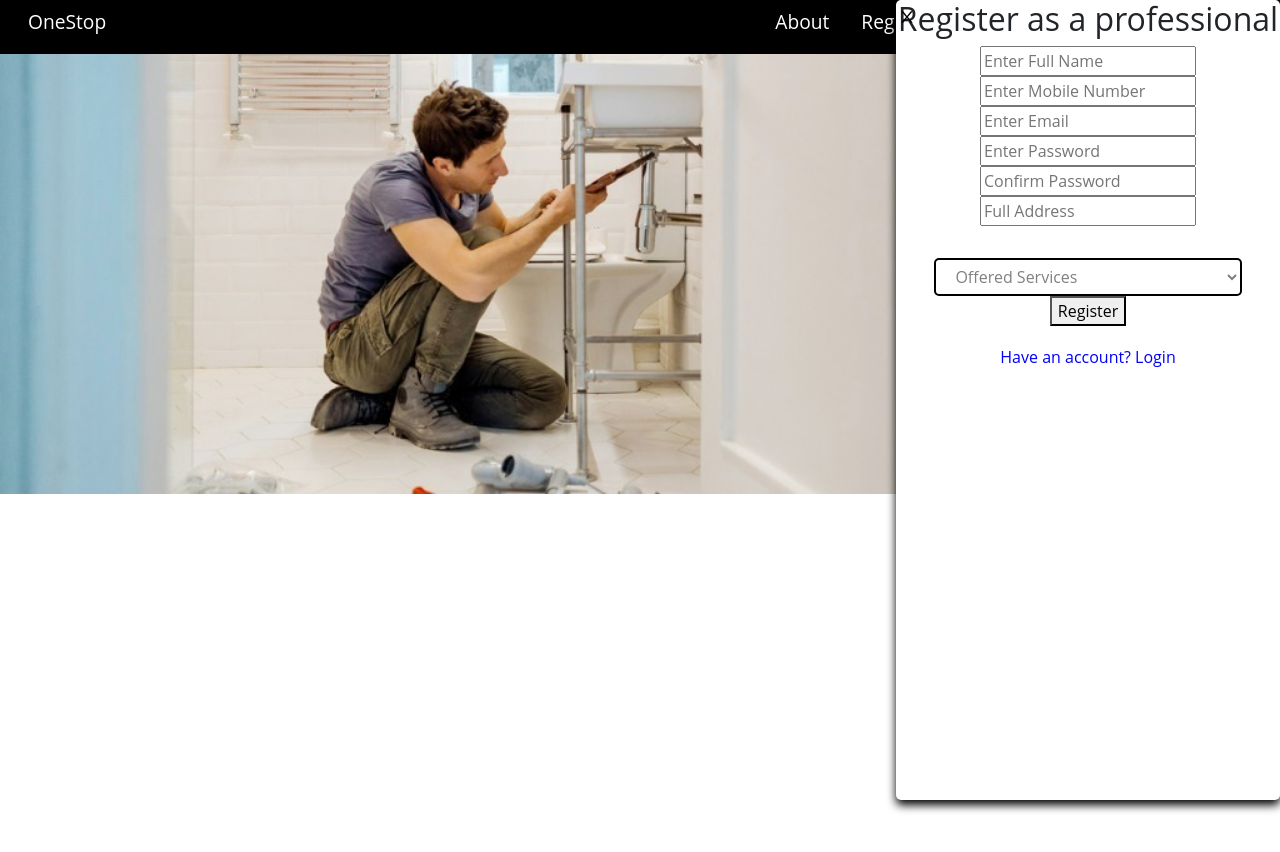
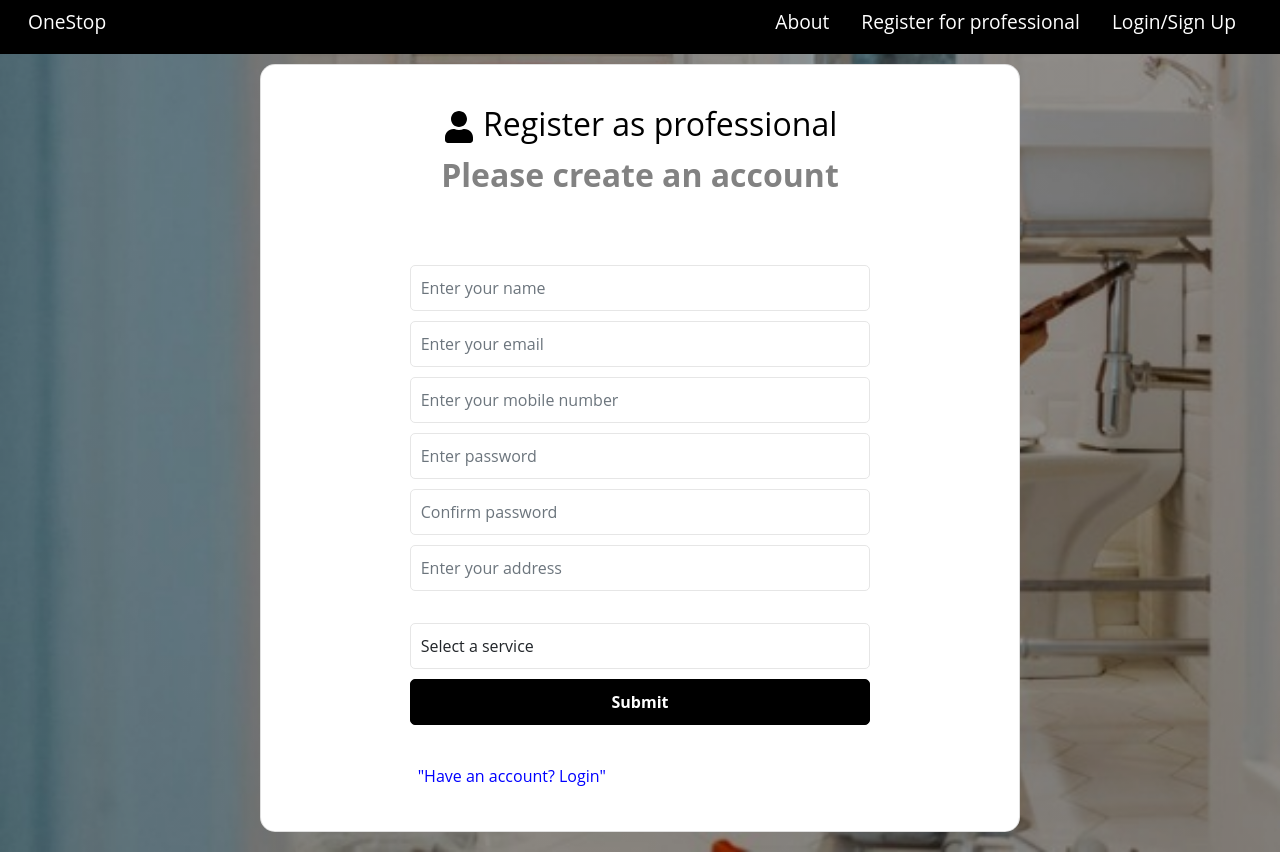
Before and after one commit to vijay10pk/onestop-web-app, a React (Create React App) app in the folder onestop-client/onestop-web-app/: page /register in a window 1280 px wide. Before the commit the page ends 800 px from the top, so only its background shows below. Built offline with nearby package versions, Linux system fonts and the light colour scheme.

Commit message:
service list clickable changes

```diff
--- a/onestop-client/onestop-web-app/src/Components/ServiceList.jsx
+++ b/onestop-client/onestop-web-app/src/Components/ServiceList.jsx
@@ -1,15 +1,15 @@
 import React from "react";
-import ac from '../images/ac.png'
-import carpenter from "../images/carpenter.png"
-import cleaning from '../images/cleaning.png'
-import plumbing from '../images/plumbing.png'
-import salon from '../images/salon.png'
-import applianceRepair from '../images/appliance-repair.png'
-import electrical from '../images/electrical.png'
-import pest from '../images/pest.png'
-import spa from '../images/spa.png'
-import paint from '../images/paint.png'
-import { AiOutlineSearch } from 'react-icons/ai'
+import ac from "../images/ac.png";
+import carpenter from "../images/carpenter.png";
+import cleaning from "../images/cleaning.png";
+import plumbing from "../images/plumbing.png";
+import salon from "../images/salon.png";
+import applianceRepair from "../images/appliance-repair.png";
+import electrical from "../images/electrical.png";
+import pest from "../images/pest.png";
+import spa from "../images/spa.png";
+import paint from "../images/paint.png";
+import { AiOutlineSearch } from "react-icons/ai";
 
 function ServiceList() {
   return (
@@ -22,48 +22,67 @@ function ServiceList() {
               type="text"
               placeholder="Search for services"
             ></input>
-        {/* <svg class="searchIcon" focusable="false" viewBox="0 0 24 24" aria-hidden="true"><path d="M15.5 14h-.79l-.28-.27C15.41 12.59 16 11.11 16 9.5 16 5.91 13.09 3 9.5 3S3 5.91 3 9.5 5.91 16 9.5 16c1.61 0 3.09-.59 4.23-1.57l.27.28v.79l5 4.99L20.49 19l-4.99-5zm-6 0C7.01 14 5 11.99 5 9.5S7.01 5 9.5 5 14 7.01 14 9.5 11.99 14 9.5 14z"></path></svg> */}
           </div>
           <section id="homepage">
             <div class="service-images">
+              <button className="imgBtn">
                 <img src={ac} alt="ac" />
                 <p>Air Conditioning</p>
+              </button>
             </div>
             <div class="service-images">
+              <button className="imgBtn">
                 <img src={carpenter} alt="carpenter" />
                 <p>Carpenter</p>
+              </button>
             </div>
             <div class="service-images">
+              <button className="imgBtn">
                 <img src={cleaning} alt="cleaning" />
                 <p>Cleaning</p>
+              </button>
             </div>
             <div class="service-images">
+              <button className="imgBtn">
                 <img src={plumbing} alt="plumbing" />
                 <p>Plumbing</p>
+              </button>
             </div>
             <div class="service-images">
+              <button className="imgBtn">
                 <img src={salon} alt="salon" />
                 <p>Salon</p>
+              </button>
             </div>
             <div class="service-images">
+              <button className="imgBtn">
                 <img src={applianceRepair} alt="carpenter" />
                 <p>Appliance repair</p>
+              </button>
             </div>
             <div class="service-images">
+              <button className="imgBtn">
                 <img src={paint} alt="cleaning" />
                 <p>Paint</p>
+              </button>
             </div>
             <div class="service-images">
+              <button className="imgBtn">
                 <img src={spa} alt="plumbing" />
                 <p>Spa</p>
+              </button>
             </div>
             <div class="service-images">
+              <button className="imgBtn">
                 <img src={electrical} alt="cleaning" />
                 <p>Electrical</p>
+              </button>
             </div>
             <div class="service-images">
+              <button className="imgBtn">
                 <img src={pest} alt="plumbing" />
                 <p>Pest</p>
+              </button>
             </div>
           </section>
         </div>
--- a/onestop-client/onestop-web-app/src/Pages/Register.js
+++ b/onestop-client/onestop-web-app/src/Pages/Register.js
@@ -1,32 +1,159 @@
-import React, { Fragment } from 'react'
-import { AiOutlineClose } from "react-icons/ai";
+import React, { useState } from 'react'
+import axios from "axios";
+import { FaUser } from 'react-icons/fa'
+import Card from '../Components/Card';
 import { Link } from 'react-router-dom';
 
-const Register = ({removeClick,changeClick}) => {
+const Register = () => {
+    const [formData,setFormData]=useState({
+        userName:"",
+        mobileNumber: "",
+        email:"",
+        password: "",
+        password2: "",
+        address: "",
+        serviceOffered: "",
 
-    return (
-        <Fragment>
-            <section id='login'>
-                <Link to='/' ><button id='icon' ><AiOutlineClose></AiOutlineClose></button></Link>
-                <div id='form'>
-                    <h2>Register as a professional</h2>
-                    <form action="">
-                        <input type="text" placeholder='Enter Full Name' />
-                        <input type="text" placeholder='Enter Mobile Number' />
-                        <input type="text" placeholder='Enter Email' />
-                        <input type="text" placeholder='Enter Password' />
-                        <input type="text" placeholder='Confirm Password' />
-                        <input type="text" placeholder='Full Address' />
-                        <select style={{display: "inline-block"}}>
-                            <option value="">Offered Services</option>
-                        </select><br />
-                        <button id='submit'>Register</button>
-                    </form>
-                    <button id='signup' onClick={changeClick}>Have an account? Login</button>
-                </div>
-            </section>
-        </Fragment>
-    )
+      });
+      const { userName, email, mobileNumber, password, password2, address, serviceOffered } = formData
+      const onChange = (e) => {
+        setFormData((prevState) => ({
+          ...prevState,
+          [e.target.name]: e.target.value,
+        }))
+      }
+
+      const onSubmit = async (e) =>{
+        e.preventDefault();
+        if (password !== password2) {
+          console.log("Password mismatch")
+        } else {
+          const userData = {
+            userName,
+            mobileNumber,
+            email,
+            password,
+            address,
+            serviceOffered
+          }
+        try{
+          const res= await axios.post("http://localhost:8000/api/users",userData);
+          alert(res.data.message);
+        //   navigate("/login")
+        }catch(error){
+          alert(error.response.data.message);
+        }
+      }
+    }
+
+    let serviceList = [
+        {label: "Air Conditioning", value: "air conditioning"},
+        {label: "Carpenter", value: "carpenter"},
+        {label: "Cleaning", value: "cleaning"},
+        {label: "Plumbing", value: "plumbing"},
+        {label: "Salon", value: "salon"},
+        {label: "Appliance Repair", value: "Appliance Repair"},
+        {label: "Paint", value: "paint"},
+        {label: "Spa", value: "spa"},
+        {label: "Electrical", value: "electrical"},
+        {label: "Pest", value: "pest"}
+    ]
+
+      return (
+        <>
+        <Card>
+          <section className='heading'>
+            <h1>
+              <FaUser /> Register as professional
+            </h1>
+            <p>Please create an account</p>
+          </section>
+
+           <section className='form'>
+            <form onSubmit={onSubmit}>
+              <div className='form-group'>
+                <input
+                  type='text'
+                  className='form-control'
+                  id='userName'
+                  name='userName'
+                  value={userName}
+                  placeholder='Enter your name'
+                  onChange={onChange}
+                />
+              </div>
+              <div className='form-group'>
+                <input
+                  type='email'
+                  className='form-control'
+                  id='email'
+                  name='email'
+                  value={email}
+                  placeholder='Enter your email'
+                  onChange={onChange}
+                />
+              </div>
+              <div className='form-group'>
+                <input
+                  type='mobileNumber'
+                  className='form-control'
+                  id='mobileNumber'
+                  name='mobileNumber'
+                  value={mobileNumber}
+                  placeholder='Enter your mobile number'
+                  onChange={onChange}
+                />
+              </div>
+              <div className='form-group'>
+                <input
+                  type='password'
+                  className='form-control'
+                  id='password'
+                  name='password'
+                  value={password}
+                  placeholder='Enter password'
+                  onChange={onChange}
+                />
+              </div>
+              <div className='form-group'>
+                <input
+                  type='password'
+                  className='form-control'
+                  id='password2'
+                  name='password2'
+                  value={password2}
+                  placeholder='Confirm password'
+                  onChange={onChange}
+                />
+              </div>
+              <div className='form-group'>
+                <input
+                  type='text'
+                  className='form-control'
+                  id='address'
+                  name='address'
+                  value={address}
+                  placeholder='Enter your address'
+                  onChange={onChange}
+                />
+              </div>
+              <div className="form-group">
+                <select className='form-control' onChange={onChange} name="form">
+                    <option value="Service you offer">Select a service</option>
+                    {serviceList.map((services)=> <option value={services.value} key={serviceList.label}>{services.label}</option>)}
+                </select>
+              </div>
+              <div className='form-group'>
+                <button type='submit' className='btn2 btn2-block'>
+                  Submit
+                </button>
+              </div>
+            </form>
+            <Link to='/login'><button id="signup"> "Have an account? Login"</button></Link>
+          </section>
+          </Card>
+        </>
+      );
 }
 
 export default Register
--- a/onestop-client/onestop-web-app/src/index.css
+++ b/onestop-client/onestop-web-app/src/index.css
@@ -180,7 +180,6 @@ select{
   text-align: center;
 }
 
-/* ---------------------- */
 .form,
 .content {
   width: 70%;
@@ -253,3 +252,10 @@ select{
 .btn2:hover {
   transform: scale(0.98);
 }
+
+.imgBtn{
+  margin-top: 1rem;
+  cursor: pointer;
+  background-color: transparent;
+  border-color: transparent;
+}
```
Lines whose indentation alone changed are shown as unchanged.
